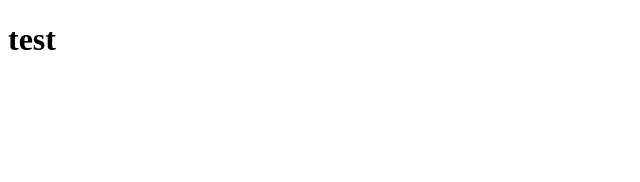
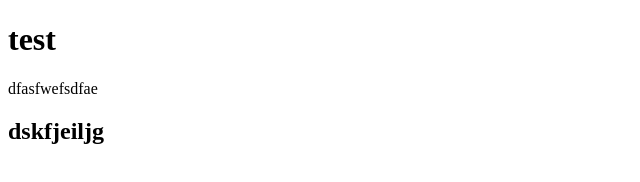
Before and after one commit to young-aiw/website, a plain HTML site: page index.html in a window 1280 px wide. Shown: the whole page, without its empty margins (0-640 px from the left). Drawn offline with Linux system fonts and the light colour scheme.

Commit message:
first commit

```diff
--- a/index.html
+++ b/index.html
@@ -8,5 +8,7 @@
   </head>
   <body>
     <h1>test</h1>
+    <p>dfasfwefsdfae</p>
+    <h2>dskfjeiljg</h2>
   </body>
 </html>
```
Also changed, not shown: style.css (added).
